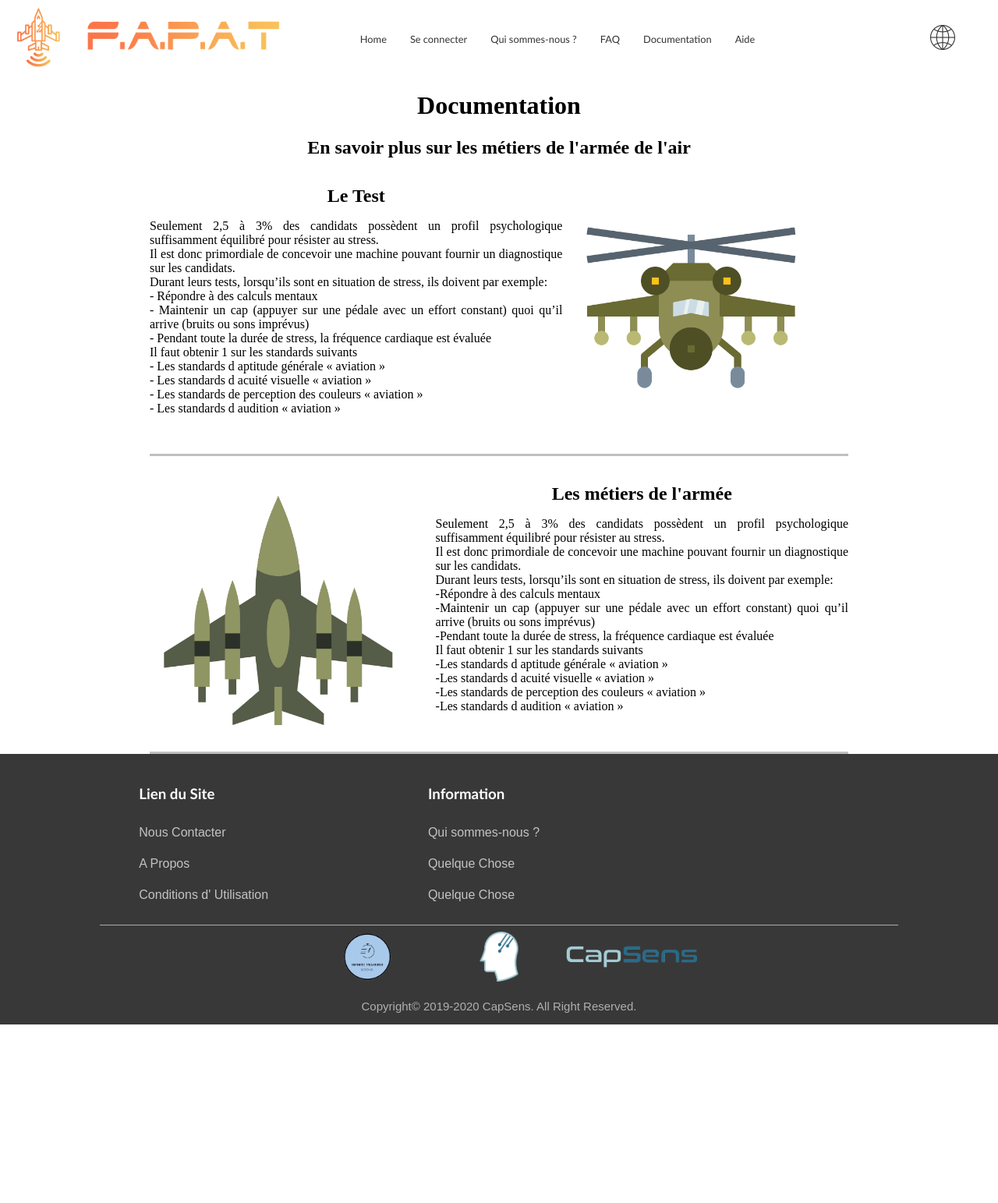
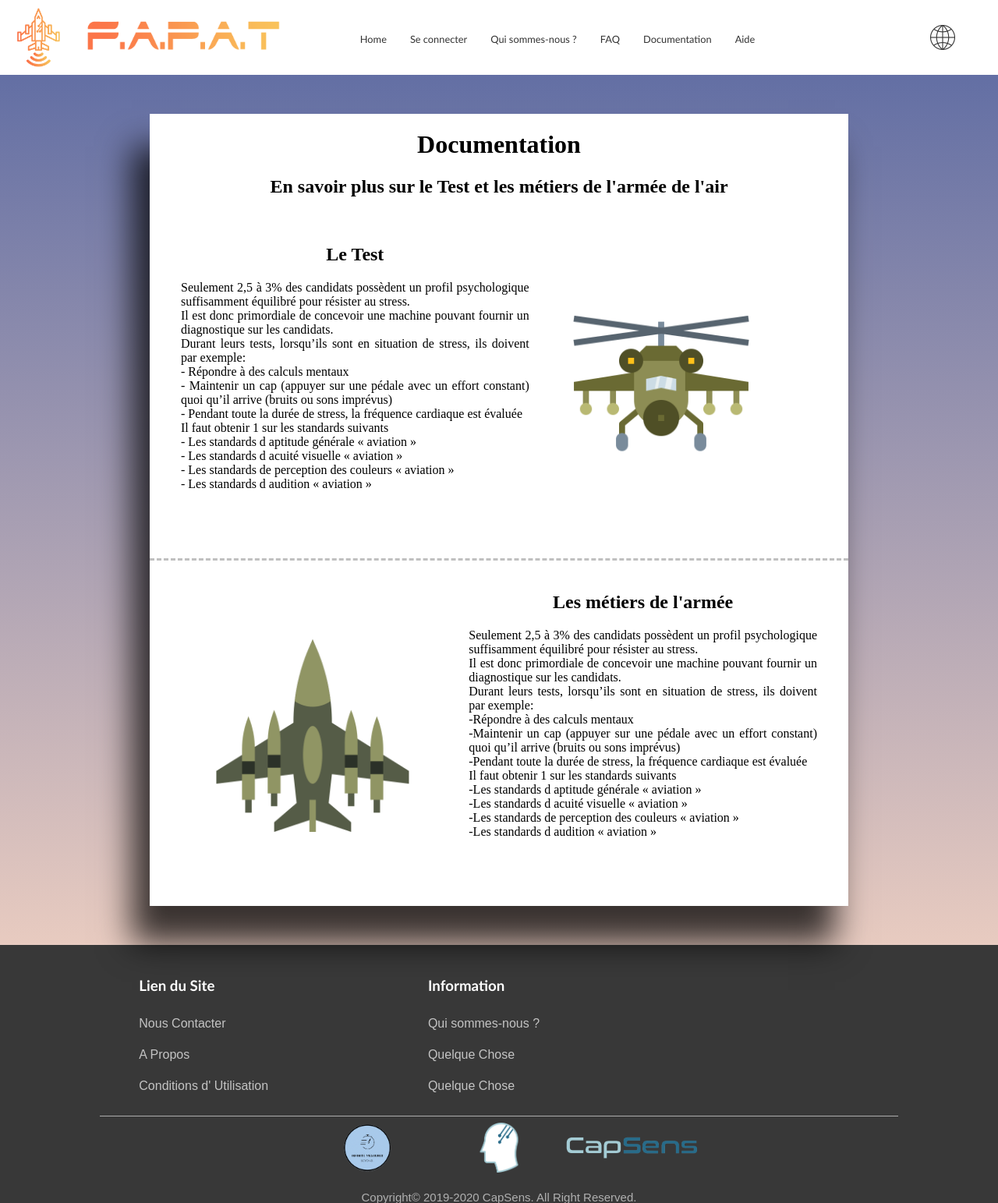
Before and after one commit to oscarmcauliffe/Fapat, a PHP site: page /vue/documentation.php in a window 1280 px wide. Shown: the top 1543 px of the page at 78% size. Before the commit the page ends 1314 px from the top, so only its background shows below. Run offline with PHP 8.4, Linux system fonts and the light colour scheme.

Commit message:
Documentation style et autres petites modifs esthétiques

```diff
--- a/public/css/StyleQuiSommesNous.css
+++ b/public/css/StyleQuiSommesNous.css
@@ -1,11 +1,11 @@
 
 .texte h2{
     text-align: center;
-    font-family: Arial;
+    font-family: Century Gothic;
 }
 
 .texte p{
-    font-family: Arial;
+    font-family: Century Gothic;
     text-align: justify;
 }
 .texte p > a{
@@ -62,7 +62,6 @@
     height: fit-content;
     width:100%;
     align-items: center;
-    font-family: Century Gothic;
     background-image: linear-gradient(to bottom,#636FA4,#E8CBC0);
     display: flex;
     justify-content: center;
--- a/public/css/styleDocumentation.css
+++ b/public/css/styleDocumentation.css
@@ -7,21 +7,45 @@ h1{
 }
 
 h2{
-    margin-bottom: 10px;
+    margin-top: 0px;
+    margin-bottom: 20px;
     text-align: center;
 }
+
+.background{
+  height:fit-content;
+  width:100%;
+  align-items: center;
+  font-family: Century Gothic;
+  background-image: linear-gradient(to bottom,#636FA4,#E8CBC0);
+  justify-content: center;
+  padding-top:50px;
+  margin:0px;
+  display: flex;
+
+}
+
 .contenu{
-    max-width: 70%;
-    margin:auto;
+  height: 100%;
+    background-color: white;
+    width: 70%;
+    font-family: Century Gothic;
+    display: flex;
+    flex-flow: column nowrap;
+    box-shadow: -20px 45px 40px 3px rgba(0,0,0,0.75);
+    margin-bottom: 50px;
+    justify-content: center;
 
 }
 .section {
-    margin-top: 15px;
+    margin: 40px;
     display: flex;
     flex-direction: row;
     align-items: stretch;
-    border-bottom: solid #C0C0C0;
+}
 
+.trait{
+  border-bottom: dashed #C0C0C0;
 }
 
 .documentation{
@@ -37,7 +61,8 @@ p{
 .photo{
     height: min-content;
     transform: translate(5%);
-    margin-bottom: 30px;
+    margin: 30px;
+
 }
 
 img.image {
--- a/public/css/styleFaq.css
+++ b/public/css/styleFaq.css
@@ -25,6 +25,7 @@ h1 {
     display: flex;
     flex-flow: column nowrap;
     box-shadow: -20px 45px 40px 3px rgba(0,0,0,0.75);
+    margin:50px;
 }
 
 .section{
--- a/vue/documentation.php
+++ b/vue/documentation.php
@@ -14,9 +14,13 @@
     <?php
     include ('enTete.php');
     ?>
+
+    <div class="background">
+
+      <div class="contenu">
       <h1> Documentation</h1>
-    <h2>En savoir plus sur les métiers de l'armée de l'air</h2>
-    <div class="contenu">
+      <h2>En savoir plus sur le Test et les métiers de l'armée de l'air</h2>
+
           <!-- --------------------------------------------------------------------------  -->
           <div class="section">
               <div class="documentation">
@@ -38,7 +42,9 @@
                   <img src="public/images/helicopter.png" class="image" >
               </div>
           </div>
+          <div class="trait"
           <!-- -------------------- section suivante------------------------------------- -->
+          </div>
           <div class="section">
               <div class="photo">
                   <img src="public/images/aircraft.png" class="image" >
@@ -61,6 +67,7 @@
           </div>
           <!-- ----------------------------------------------------------------- -->
       </div>
+    </div>
     <?php
     include ('piedPage.php');
     ?>
```
Lines whose indentation alone changed are shown as unchanged.
